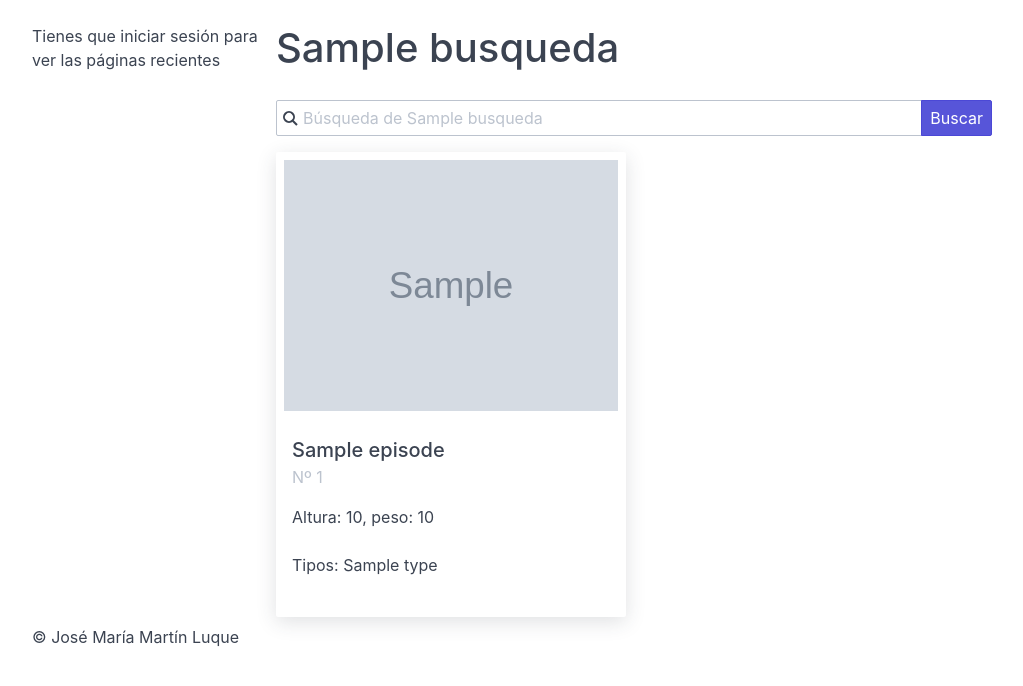
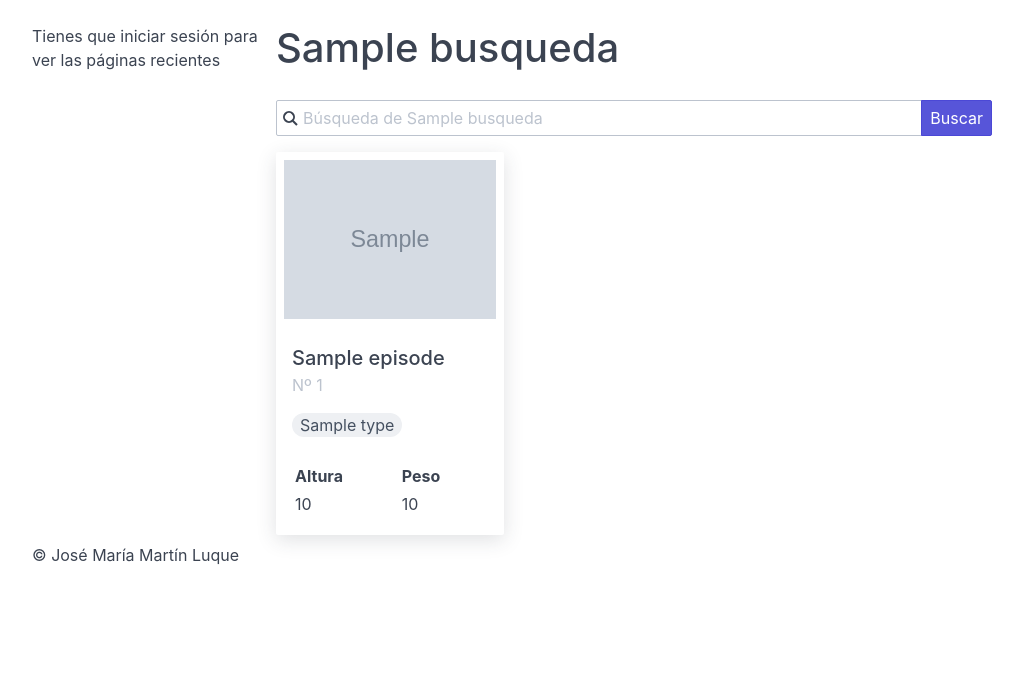
Before and after one commit to jmml97/dai-practicas, a Python web app: template flask/templates/pokemon.html in a window 1280 px wide. Shown: the part 60-746 px from the top of the page, without its empty margins (128-1151 px from the left). Run offline with Jinja, Linux system fonts and the light colour scheme; the template is opened without the code that fills it: most values are stand-ins (such as "Sample title", 1, 10 or a date in 2020); grey boxes marked "Sample" are stand-in pictures.

Commit message:
Tabla y etiquetas para las tarjetas de pokémon

```diff
--- a/flask/static/custom.css
+++ b/flask/static/custom.css
@@ -7,6 +7,10 @@
   box-shadow: 0 .25rem 1rem rgba(48, 55, 66, .15);
 }
 
+.pokemon table {
+  width: 100%;
+}
+
 .card .pokemon-image {
   padding: .4rem;
 }
--- a/flask/templates/pokemon.html
+++ b/flask/templates/pokemon.html
@@ -7,8 +7,8 @@
 <div class="search columns">
 
   {% for pokemon in results %}
-    <div class="column col-6 col-xs-12">
-      <div class="card">
+    <div class="column col-4 col-xs-12">
+      <div class="pokemon card">
         <div class="card-image">
           <img src="{{ pokemon.img }}" class="pokemon-image img-responsive">
         </div>
@@ -17,8 +17,21 @@
           <div class="card-subtitle text-gray">Nº {{ pokemon.num }}</div>
         </div>
         <div class="card-body">
-          <p>Altura: {{ pokemon.height }}, peso: {{ pokemon.weight }}</p>
-          <p>Tipos: {% for type in pokemon.type %} {{ type }} {% endfor %} </p>
+          <p>{% for type in pokemon.type %} <span class="label label-rounded">{{ type }}</span> {% endfor %}</p>
+          <table>
+            <thead>
+              <tr>
+                <th class="text-left">Altura</th>
+                <th class="text-left">Peso</th>
+              </tr>
+            </thead>
+            <tbody>
+              <tr>
+                <td>{{ pokemon.height }}</td>
+                <td>{{ pokemon.weight }}</td>
+              </tr>
+            </tbody>
+          </table>
         </div>
       </div>
     </div>
```
